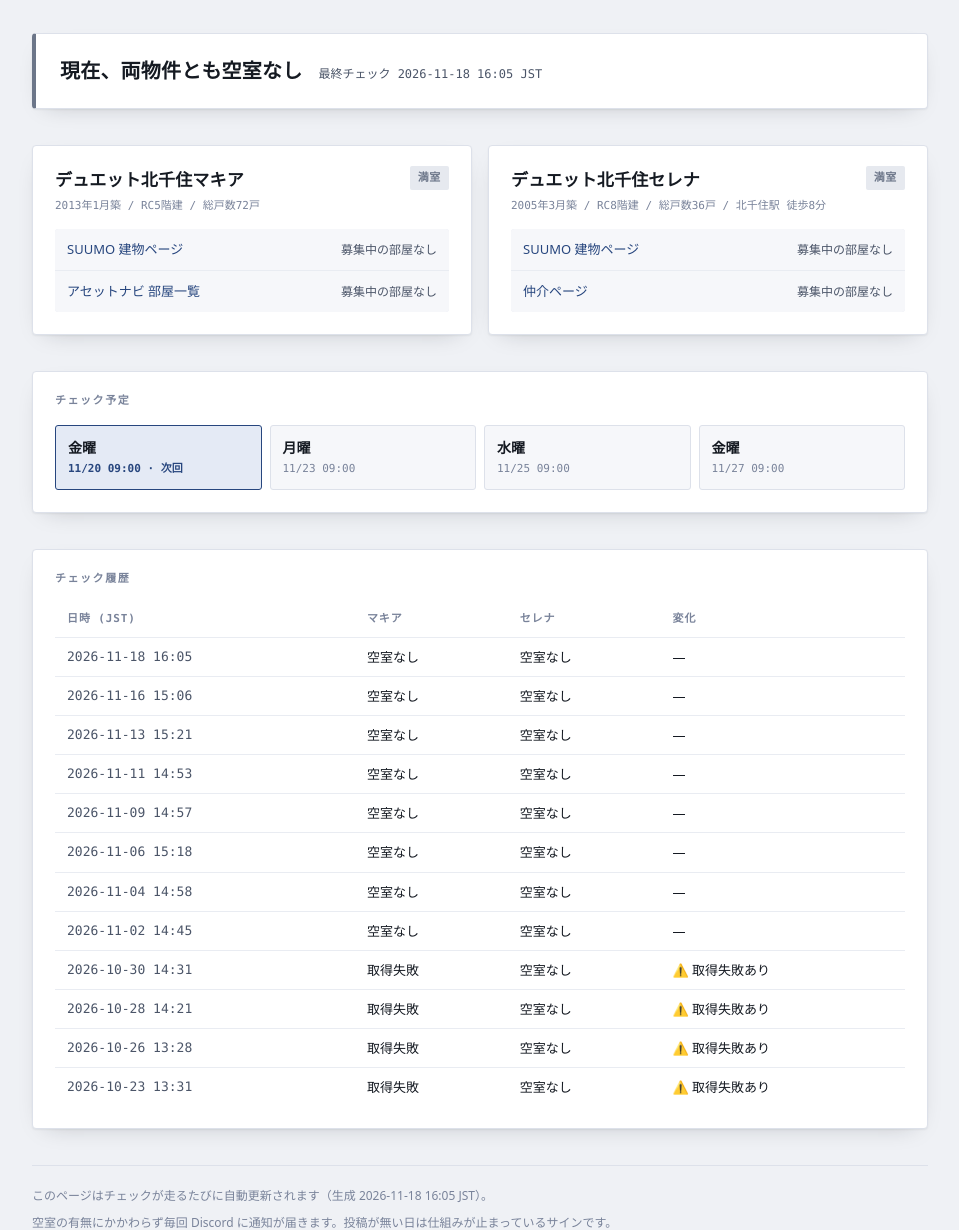
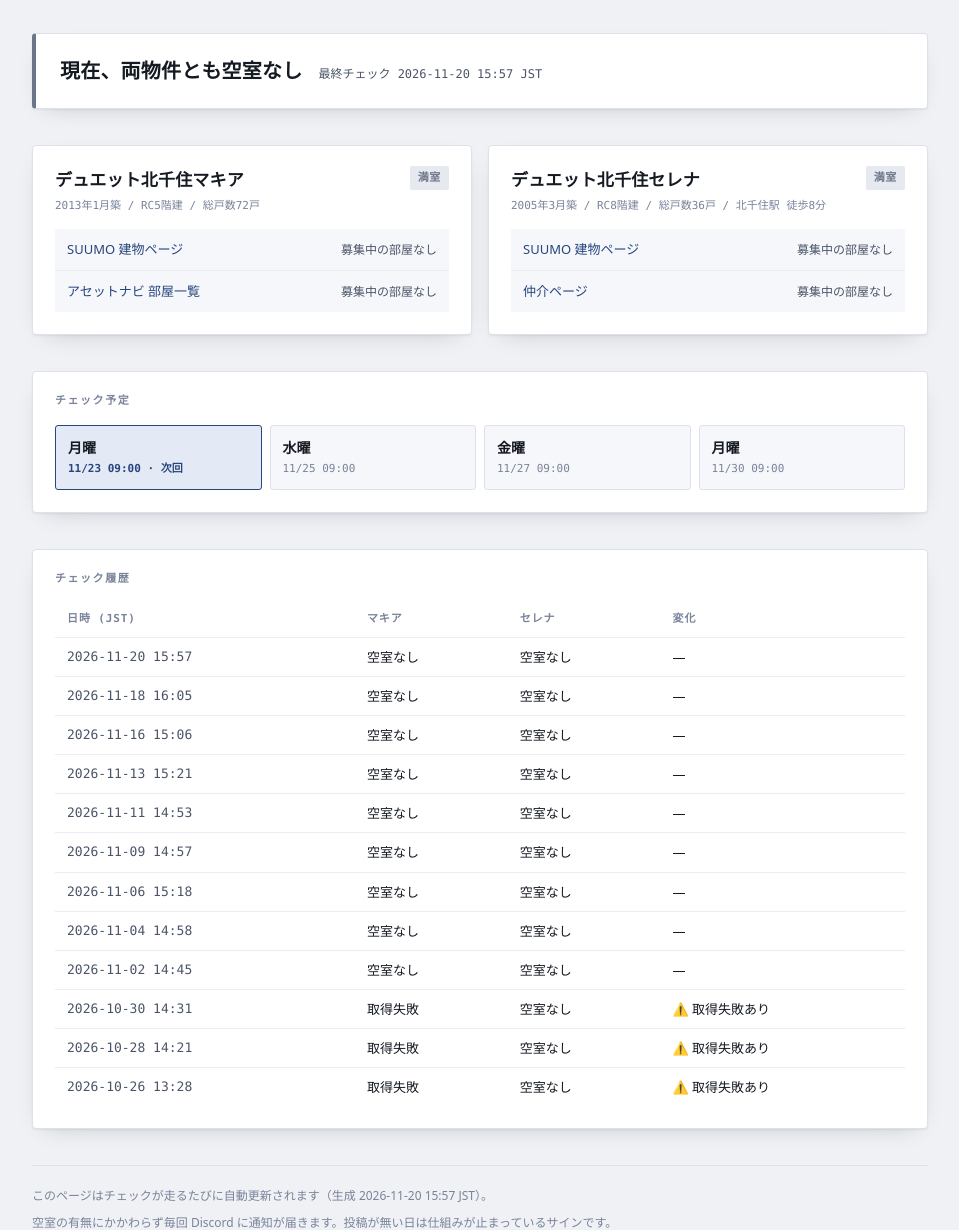
Before and after one commit to yasuuu-af/bukkenCheek, a plain HTML site: page docs/index.html in a window 1280 px wide. Shown: the part 153-1383 px from the top of the page, without its empty margins (160-1119 px from the left). Drawn offline with Linux system fonts and the light colour scheme.

Commit message:
chore: 空室チェック 2026-11-20

```diff
--- a/docs/index.html
+++ b/docs/index.html
@@ -90,7 +90,7 @@ footer p{margin:0 0 .375rem}
 
   <section class="verdict" data-state="full">
     <p class="verdict-line">現在、両物件とも空室なし</p>
-    <p class="verdict-meta">最終チェック 2026-11-18 16:05 JST</p>
+    <p class="verdict-meta">最終チェック 2026-11-20 15:57 JST</p>
   </section>
 
   <section class="grid">
@@ -122,7 +122,7 @@ footer p{margin:0 0 .375rem}
 
   <section class="panel">
     <h2>チェック予定</h2>
-    <div class="rail"><div class='slot' data-next='true'><div class='slot-day'>金曜</div><div class='slot-when'>11/20 09:00 · 次回</div></div><div class='slot' data-next='false'><div class='slot-day'>月曜</div><div class='slot-when'>11/23 09:00</div></div><div class='slot' data-next='false'><div class='slot-day'>水曜</div><div class='slot-when'>11/25 09:00</div></div><div class='slot' data-next='false'><div class='slot-day'>金曜</div><div class='slot-when'>11/27 09:00</div></div></div>
+    <div class="rail"><div class='slot' data-next='true'><div class='slot-day'>月曜</div><div class='slot-when'>11/23 09:00 · 次回</div></div><div class='slot' data-next='false'><div class='slot-day'>水曜</div><div class='slot-when'>11/25 09:00</div></div><div class='slot' data-next='false'><div class='slot-day'>金曜</div><div class='slot-when'>11/27 09:00</div></div><div class='slot' data-next='false'><div class='slot-day'>月曜</div><div class='slot-when'>11/30 09:00</div></div></div>
   </section>
 
   <section class="panel">
@@ -130,13 +130,13 @@ footer p{margin:0 0 .375rem}
     <div class="scroll">
       <table>
         <thead><tr><th>日時 (JST)</th><th>マキア</th><th>セレナ</th><th>変化</th></tr></thead>
-        <tbody><tr><td>2026-11-18 16:05</td><td>空室なし</td><td>空室なし</td><td>—</td></tr><tr><td>2026-11-16 15:06</td><td>空室なし</td><td>空室なし</td><td>—</td></tr><tr><td>2026-11-13 15:21</td><td>空室なし</td><td>空室なし</td><td>—</td></tr><tr><td>2026-11-11 14:53</td><td>空室なし</td><td>空室なし</td><td>—</td></tr><tr><td>2026-11-09 14:57</td><td>空室なし</td><td>空室なし</td><td>—</td></tr><tr><td>2026-11-06 15:18</td><td>空室なし</td><td>空室なし</td><td>—</td></tr><tr><td>2026-11-04 14:58</td><td>空室なし</td><td>空室なし</td><td>—</td></tr><tr><td>2026-11-02 14:45</td><td>空室なし</td><td>空室なし</td><td>—</td></tr><tr><td>2026-10-30 14:31</td><td>取得失敗</td><td>空室なし</td><td>⚠️ 取得失敗あり</td></tr><tr><td>2026-10-28 14:21</td><td>取得失敗</td><td>空室なし</td><td>⚠️ 取得失敗あり</td></tr><tr><td>2026-10-26 13:28</td><td>取得失敗</td><td>空室なし</td><td>⚠️ 取得失敗あり</td></tr><tr><td>2026-10-23 13:31</td><td>取得失敗</td><td>空室なし</td><td>⚠️ 取得失敗あり</td></tr></tbody>
+        <tbody><tr><td>2026-11-20 15:57</td><td>空室なし</td><td>空室なし</td><td>—</td></tr><tr><td>2026-11-18 16:05</td><td>空室なし</td><td>空室なし</td><td>—</td></tr><tr><td>2026-11-16 15:06</td><td>空室なし</td><td>空室なし</td><td>—</td></tr><tr><td>2026-11-13 15:21</td><td>空室なし</td><td>空室なし</td><td>—</td></tr><tr><td>2026-11-11 14:53</td><td>空室なし</td><td>空室なし</td><td>—</td></tr><tr><td>2026-11-09 14:57</td><td>空室なし</td><td>空室なし</td><td>—</td></tr><tr><td>2026-11-06 15:18</td><td>空室なし</td><td>空室なし</td><td>—</td></tr><tr><td>2026-11-04 14:58</td><td>空室なし</td><td>空室なし</td><td>—</td></tr><tr><td>2026-11-02 14:45</td><td>空室なし</td><td>空室なし</td><td>—</td></tr><tr><td>2026-10-30 14:31</td><td>取得失敗</td><td>空室なし</td><td>⚠️ 取得失敗あり</td></tr><tr><td>2026-10-28 14:21</td><td>取得失敗</td><td>空室なし</td><td>⚠️ 取得失敗あり</td></tr><tr><td>2026-10-26 13:28</td><td>取得失敗</td><td>空室なし</td><td>⚠️ 取得失敗あり</td></tr></tbody>
       </table>
     </div>
   </section>
 
   <footer>
-    <p>このページはチェックが走るたびに自動更新されます（生成 2026-11-18 16:05 JST）。</p>
+    <p>このページはチェックが走るたびに自動更新されます（生成 2026-11-20 15:57 JST）。</p>
     <p>空室の有無にかかわらず毎回 Discord に通知が届きます。投稿が無い日は仕組みが止まっているサインです。</p>
     <p><a href="https://github.com/yasuuu-af/bukkenCheek">ソースと履歴（GitHub）</a></p>
   </footer>
--- a/state.json
+++ b/state.json
@@ -1,5 +1,5 @@
 {
-  "last_checked": "2026-11-18T16:05:39.843656+09:00",
+  "last_checked": "2026-11-20T15:57:01.840152+09:00",
   "last_change_detected": "2026-10-16T13:17:16.518366+09:00",
   "buildings": {
     "makia": {
```
Also changed, not shown: 1 other file.
